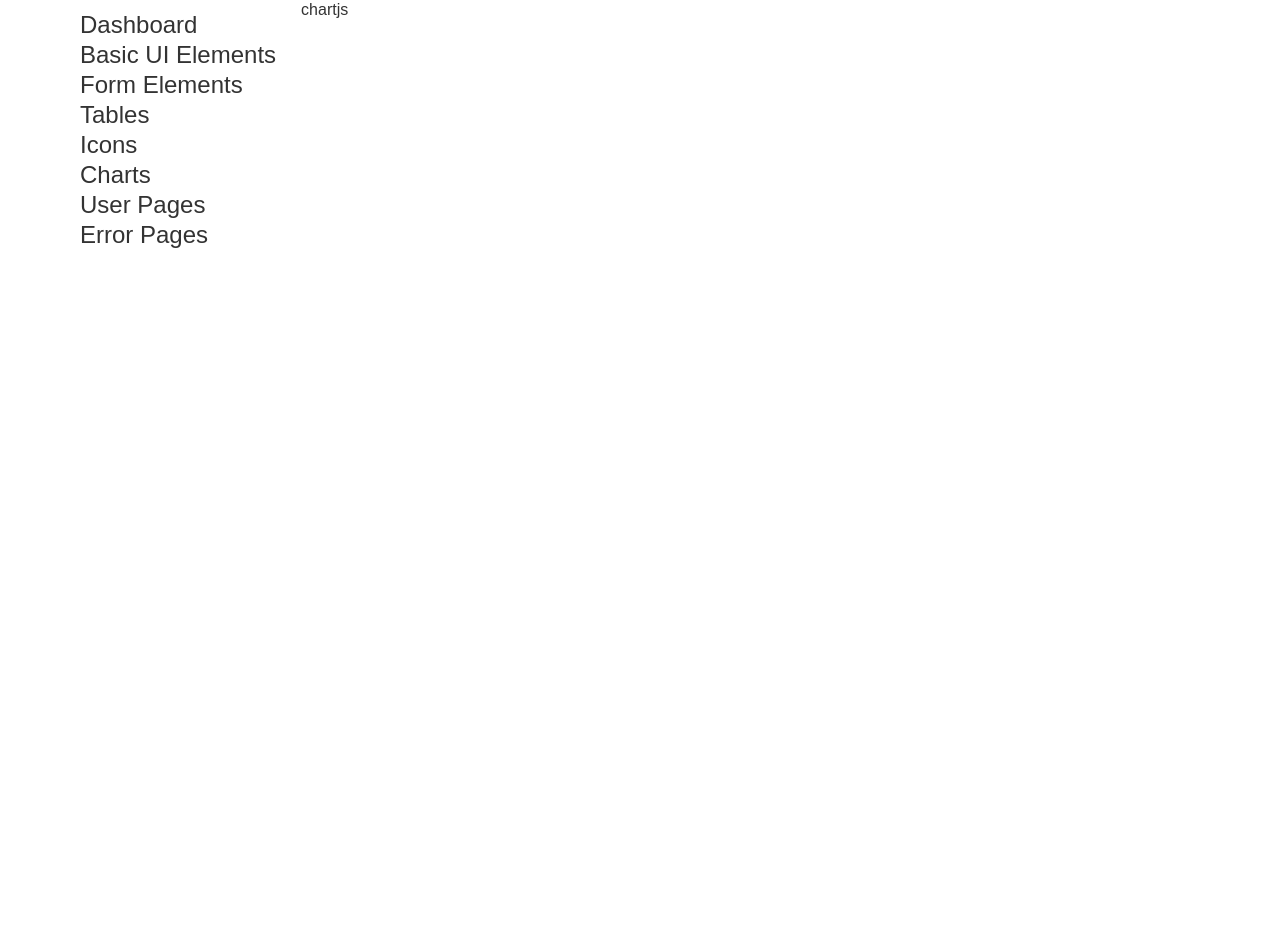
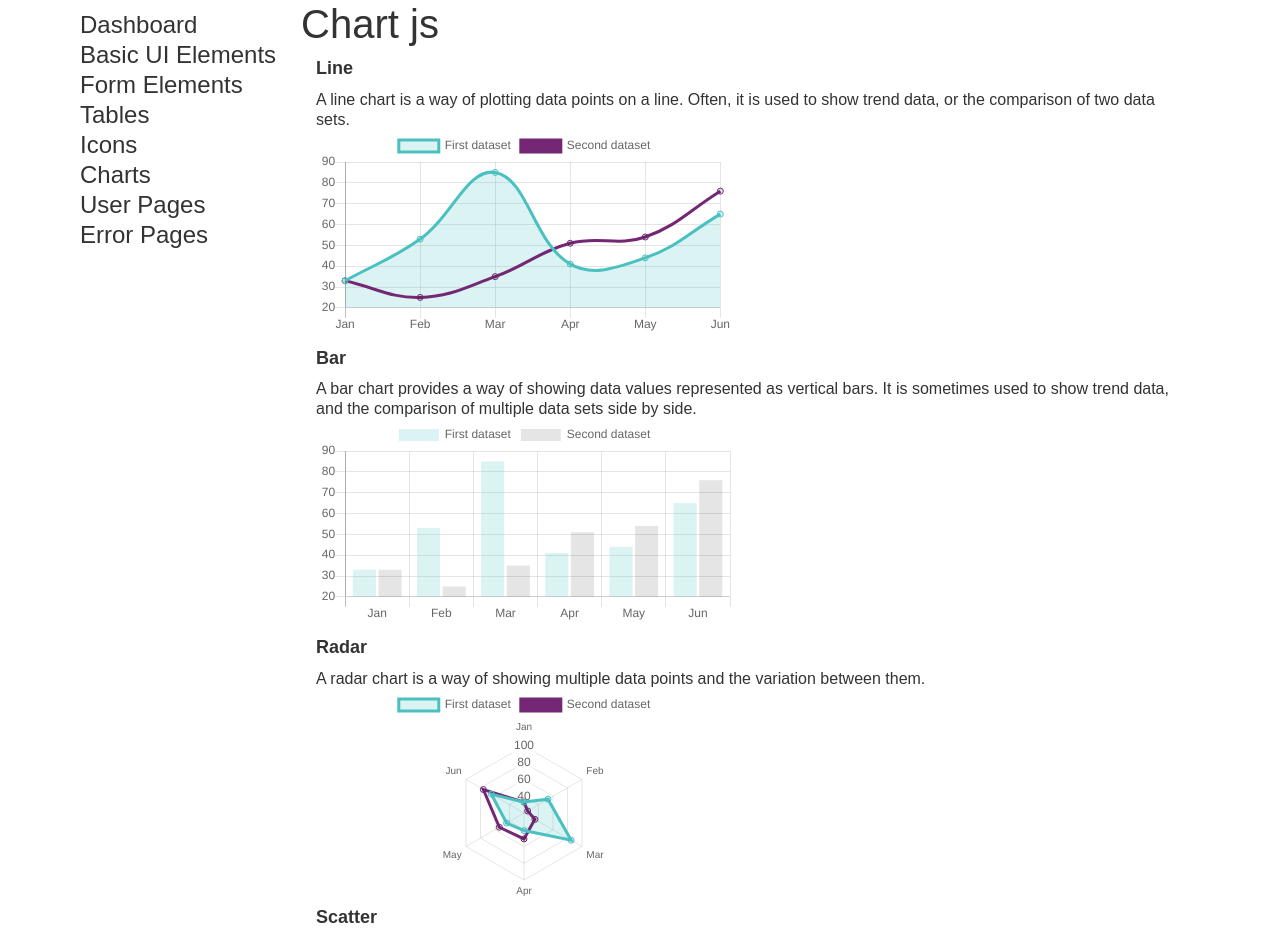
Before and after one commit to eunjeong09/template, a React (Create React App) app: page /chartjs in a window 1280 px wide. Shown: the top 939 px of the page. Before the commit the page ends 800 px from the top, so only its background shows below. Built offline with nearby package versions, Linux system fonts and the light colour scheme.

Commit message:
add chartjs, chartjs component

```diff
--- a/package.json
+++ b/package.json
@@ -8,9 +8,11 @@
     "@testing-library/react": "^11.1.0",
     "@testing-library/user-event": "^12.1.10",
     "bootstrap": "^4.6.0",
+    "chart.js": "^2.9.4",
     "node-sass": "^4.14.1",
     "react": "^17.0.1",
     "react-bootstrap": "^1.4.3",
+    "react-chartjs-2": "^2.11.1",
     "react-dom": "^17.0.1",
     "react-router-dom": "^5.2.0",
     "react-scripts": "4.0.1",
--- a/src/component/chartjs.js
+++ b/src/component/chartjs.js
@@ -1,8 +1,88 @@
-function Chartjs(){
-    return(
-        <span>chartjs</span>
-    );
+import { Button, Container, Row, Col } from "react-bootstrap";
+import { Line, Bar, Radar, Doughnut, Pie, Scatter } from "react-chartjs-2";
 
+const data = {
+  labels: ["Jan", "Feb", "Mar", "Apr", "May", "Jun"],
+  datasets: [
+    {
+      label: "First dataset",
+      data: [33, 53, 85, 41, 44, 65],
+      fill: true,
+      backgroundColor: "rgba(75,192,192,0.2)",
+      borderColor: "rgba(75,192,192,1)",
+    },
+    {
+      label: "Second dataset",
+      data: [33, 25, 35, 51, 54, 76],
+      fill: false,
+      borderColor: "#742774",
+    },
+  ],
+};
+
+function Chartjs() {
+  return (
+    <div className="chartjs">
+      <h2>Chart js</h2>
+      <div className="bgWhite">
+        <Container>
+          <Row>
+            <Col>
+              <h3>Line</h3>
+              <p>
+                A line chart is a way of plotting data points on a line. Often,
+                it is used to show trend data, or the comparison of two data
+                sets.
+              </p>
+              <Line data={data} />
+            </Col>
+            <Col>
+              <h3>Bar</h3>
+              <p>
+                A bar chart provides a way of showing data values represented as
+                vertical bars. It is sometimes used to show trend data, and the
+                comparison of multiple data sets side by side.
+              </p>
+              <Bar data={data} />
+            </Col>
+          </Row>
+          <Row>
+            <Col>
+              <h3>Radar</h3>
+              <p>
+                A radar chart is a way of showing multiple data points and the
+                variation between them.
+              </p>
+              <Radar data={data} />
+            </Col>
+            <Col>
+              <h3>Scatter</h3>
+              <p>
+                Scatter charts are based on basic line charts with the x axis
+                changed to a linear axis. To use a scatter chart, data must be
+                passed as objects containing X and Y properties.
+              </p>
+              <Scatter data={data} />
+            </Col>
+          </Row>
+          <Row>
+            <h3>Doughnut and Pie</h3>
+            <p>
+              Pie and doughnut charts are probably the most commonly used
+              charts. They are divided into segments, the arc of each segment
+              shows the proportional value of each piece of data.
+            </p>
+            <Col>
+              <Pie data={data} />
+            </Col>
+            <Col>
+              <Doughnut data={data} />
+            </Col>
+          </Row>
+        </Container>
+      </div>
+    </div>
+  );
 }
 
 export default Chartjs;
```
Also changed, not shown: 1 other file (tests, documents, lock files or other folders).
